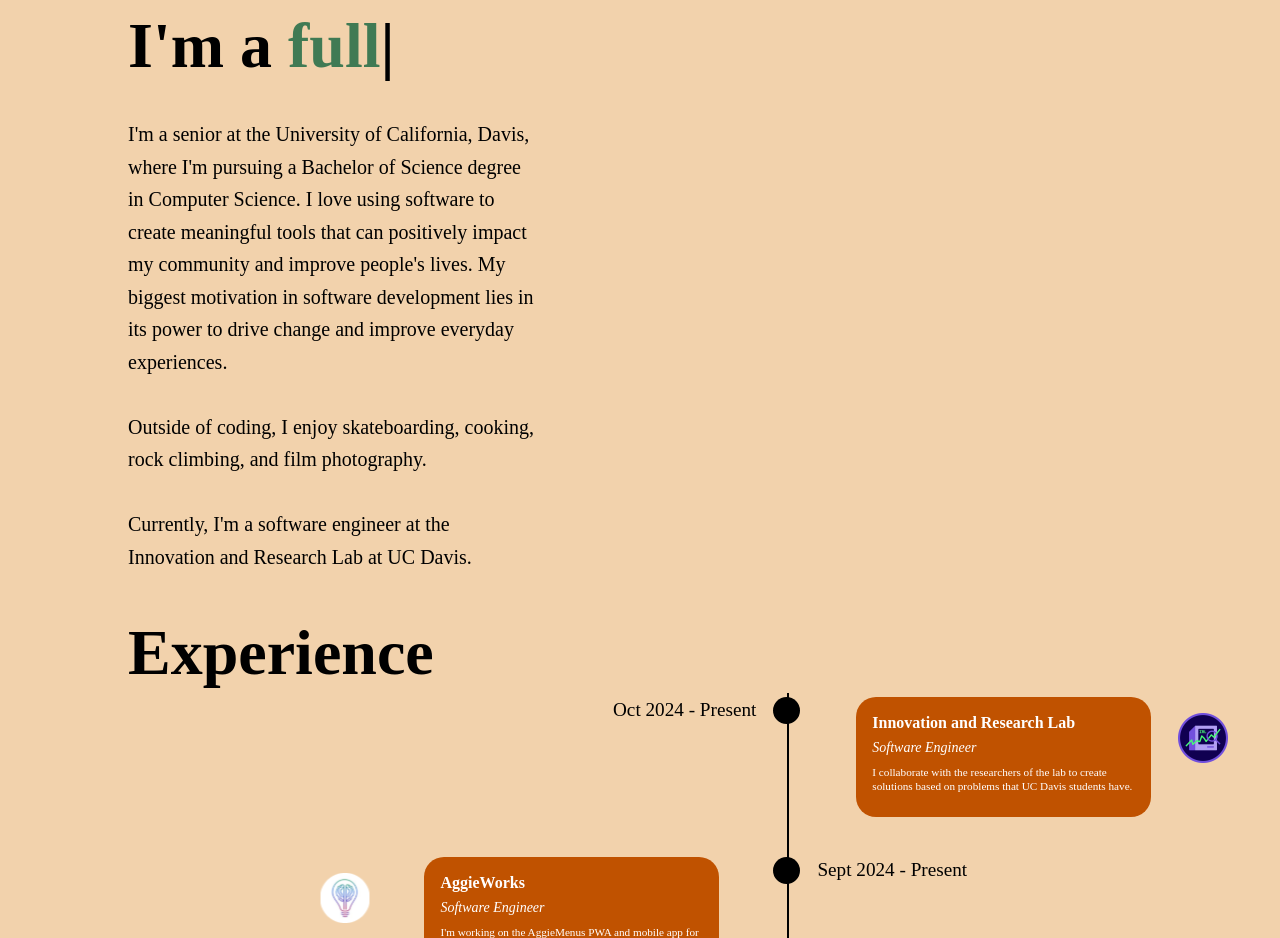
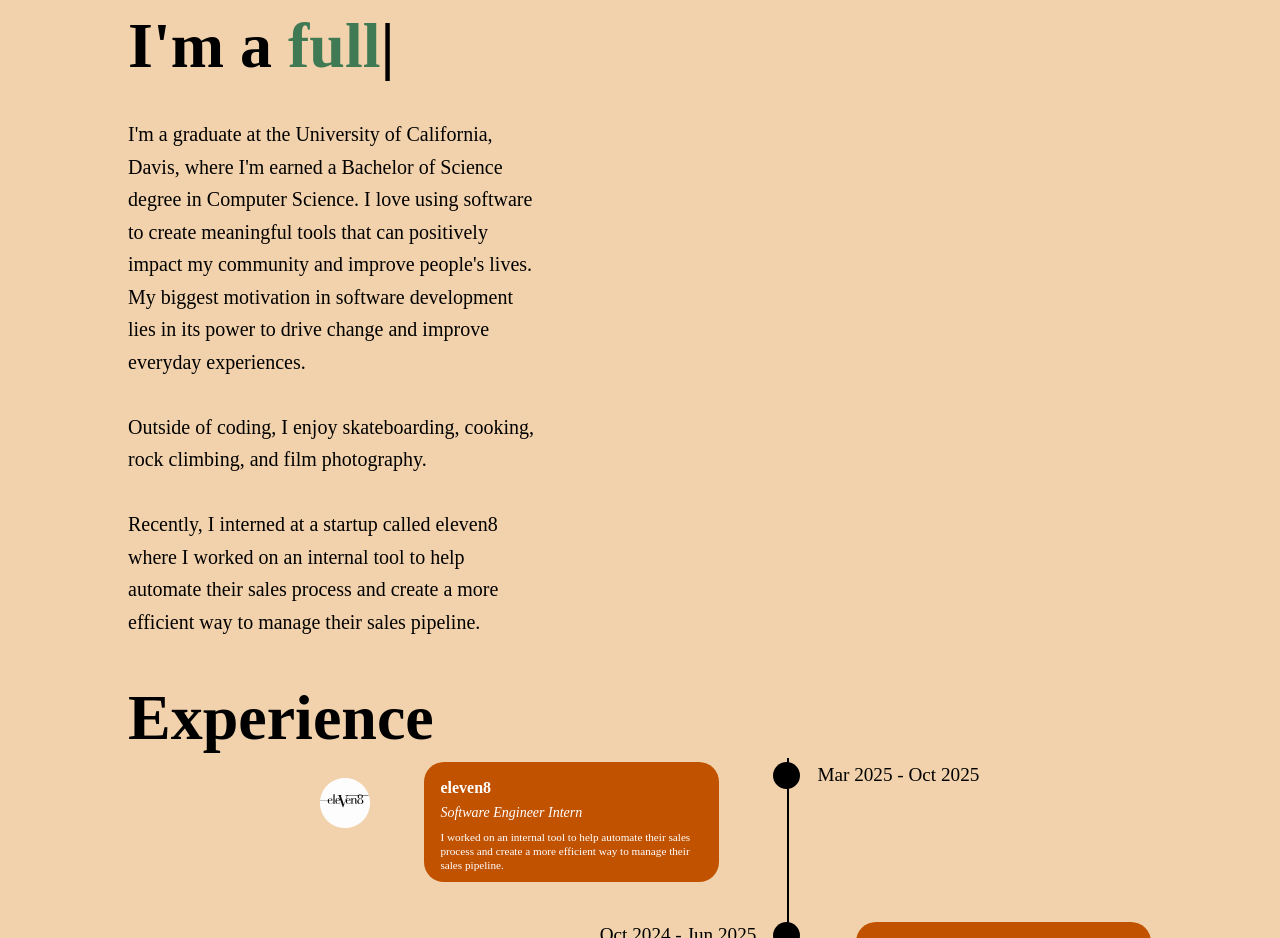
Before and after one commit to patrickhcnguyen/personal-website, a React (Vite) app in the folder frontend/: page / in a window 1280 px wide. Shown: the part 814-1752 px from the top of the page. Built offline with nearby package versions, Linux system fonts and the light colour scheme; no server answers; a web font is replaced by a local one.

Commit message:
updated 10/14/2025

```diff
--- a/frontend/src/components/about/aboutMe.tsx
+++ b/frontend/src/components/about/aboutMe.tsx
@@ -103,8 +103,8 @@ const AboutMe = () => {
           ${isMobile ? 'text-[16px] max-w-full' : 'text-[20px] max-w-[32vw]'}
           leading-relaxed
         `}>
-          I'm a senior at the University of California, Davis, where
-          I'm pursuing a Bachelor of Science degree in Computer Science.
+          I'm a graduate at the University of California, Davis, where
+          I'm earned a Bachelor of Science degree in Computer Science.
           I love using software to create meaningful tools that can
           positively impact my community and improve people's lives. My
           biggest motivation in software development lies in its power
@@ -115,8 +115,8 @@ const AboutMe = () => {
           and film photography.
 
           <br /><br />
-          Currently, I'm a software engineer at the Innovation and Research
-          Lab at UC Davis.
+          Recently, I interned at a startup called eleven8 where I worked on an internal tool
+          to help automate their sales process and create a more efficient way to manage their sales pipeline.
         </div>
       </div>
     </div>
--- a/frontend/src/components/experience/experience.tsx
+++ b/frontend/src/components/experience/experience.tsx
@@ -27,7 +27,7 @@ const Experience = () => {
   return (
     <div ref={experienceRef} id="experience" className={`
       relative
-      ${isMobile ? 'min-h-[900px] px-5' : 'h-[95vh]'}
+      ${isMobile ? 'min-h-[900px] px-5 mb-16' : 'h-[95vh] mb-[30vh]'}
     `}>
       <div className={`
         ${isMobile ? 'mt-8 mb-12' : 'absolute left-[10vw] top-[-5vh]'}
@@ -46,7 +46,7 @@ const Experience = () => {
       <div className={`
         ${isMobile
           ? 'absolute left-8 top-[120px] w-[2px] h-[calc(100%-120px)]'
-          : 'absolute left-[61.48%] top-[5vh] w-[2px] h-[80vh]'}
+          : 'absolute left-[61.48%] top-[5vh] w-[2px] h-[100vh]'}
         mb-[5px] bg-black transition-all duration-1000
         ${isVisible ? 'opacity-100 scale-y-100' : 'opacity-0 scale-y-0'}
         origin-top
@@ -57,28 +57,41 @@ const Experience = () => {
         ${isMobile ? 'mt-16 pb-20' : ''}
         relative
       `}>
+
         <ExperienceItem
           isMobile={isMobile}
           isVisible={isVisible}
-          position={isMobile ? 'right' : 'left'}
-          date="Oct 2024 - Present"
-          company="Innovation and Research Lab"
-          role="Software Engineer"
-          description="I collaborate with the researchers of the lab to create solutions based on problems that UC Davis students have."
-          icon="/irl.svg"
+          position={isMobile ? 'left' : 'right'}
+          date="Mar 2025 - Oct 2025"
+          company="eleven8"
+          role="Software Engineer Intern"
+          description="I worked on an internal tool to help automate their sales process and create a more efficient way to manage their sales pipeline."
+          icon="/eleven8.svg"
           top={isMobile ? '50px' : '5.5vh'}
         />
 
         <ExperienceItem
           isMobile={isMobile}
           isVisible={isVisible}
+          position={isMobile ? 'right' : 'left'}
+          date="Oct 2024 - Jun 2025"
+          company="Innovation and Research Lab"
+          role="Software Engineer"
+          description="I collaborate with the researchers of the lab to create solutions based on problems that UC Davis students have."
+          icon="/irl.svg"
+          top={isMobile ? '250px' : '25.5vh'}
+        />
+
+        <ExperienceItem
+          isMobile={isMobile}
+          isVisible={isVisible}
           position={isMobile ? 'right' : 'right'}
-          date="Sept 2024 - Present"
+          date="Sept 2024 - Jun 2025"
           company="AggieWorks"
           role="Software Engineer"
           description="I'm working on the AggieMenus PWA and mobile app for 38,000 + students."
           icon="/aggieworks.svg"
-          top={isMobile ? '250px' : '25.5vh'}
+          top={isMobile ? '450px' : '45.5vh'}
         />
 
         <ExperienceItem
@@ -90,7 +103,7 @@ const Experience = () => {
           role="Software Engineer Intern"
           description="I worked on a Canvas integrated AI powered study tool that automatically transcribed lecture recordings."
           icon="/icarusdevelopment.svg"
-          top={isMobile ? '450px' : '45.5vh'}
+          top={isMobile ? '650px' : '65.5vh'}
         />
 
         <ExperienceItem
@@ -102,7 +115,7 @@ const Experience = () => {
           role="Technical Associate"
           description="I created a full-stack web app that allowed users to log and track their health information over the course of a week."
           icon="/gdsc.svg"
-          top={isMobile ? '650px' : '65.5vh'}
+          top={isMobile ? '850px' : '85.5vh'}
         />
       </div>
     </div>
--- a/frontend/src/components/squares/squares.tsx
+++ b/frontend/src/components/squares/squares.tsx
@@ -239,7 +239,7 @@ const Squares = () => {
             ${redVisible ? 'opacity-100' : 'opacity-0'}
           `}
         >
-          I'm a 4th year student at UC Davis and fullstack SWE passionate about creating user driven products
+          I'm a graduate at UC Davis and fullstack SWE passionate about creating user driven products
         </div>
       </div>
     </div>
```
Also changed, not shown: frontend/public/eleven8.svg (added), 1 other file (tests, documents, lock files or other folders).
